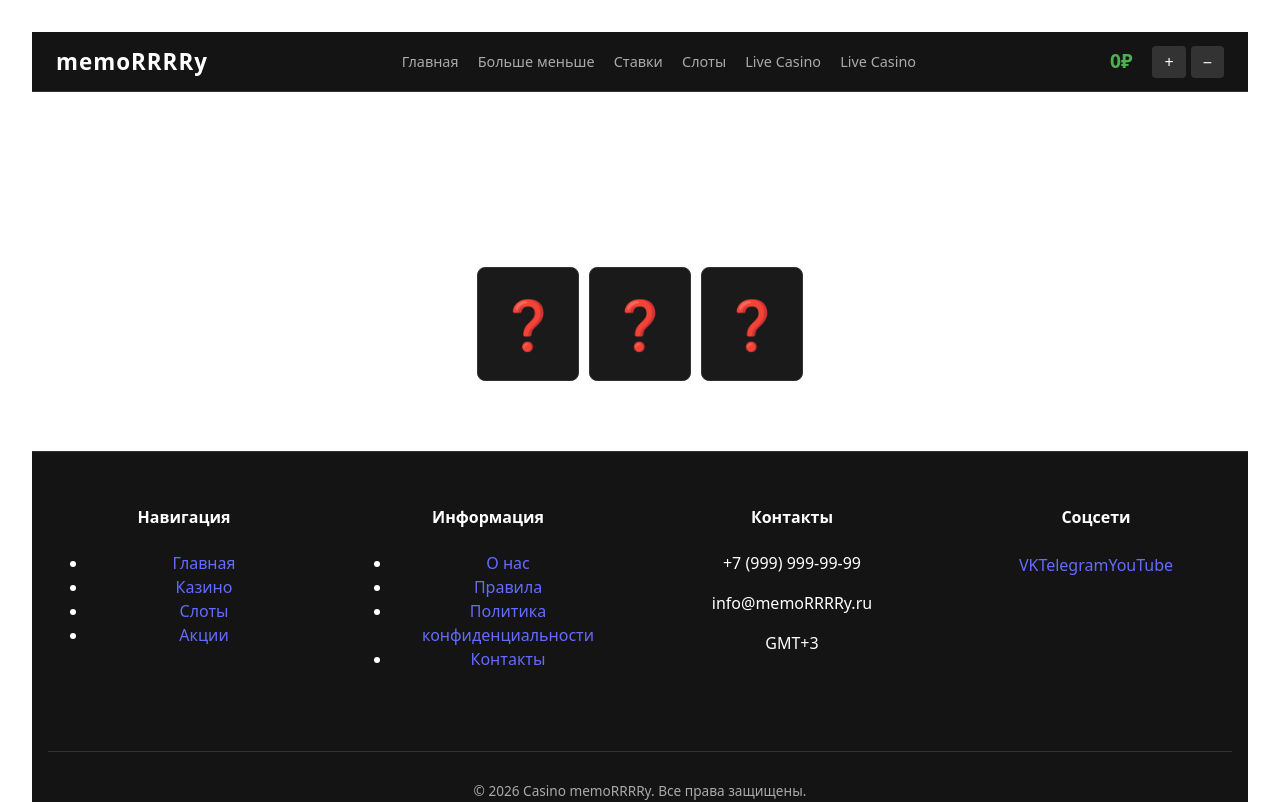
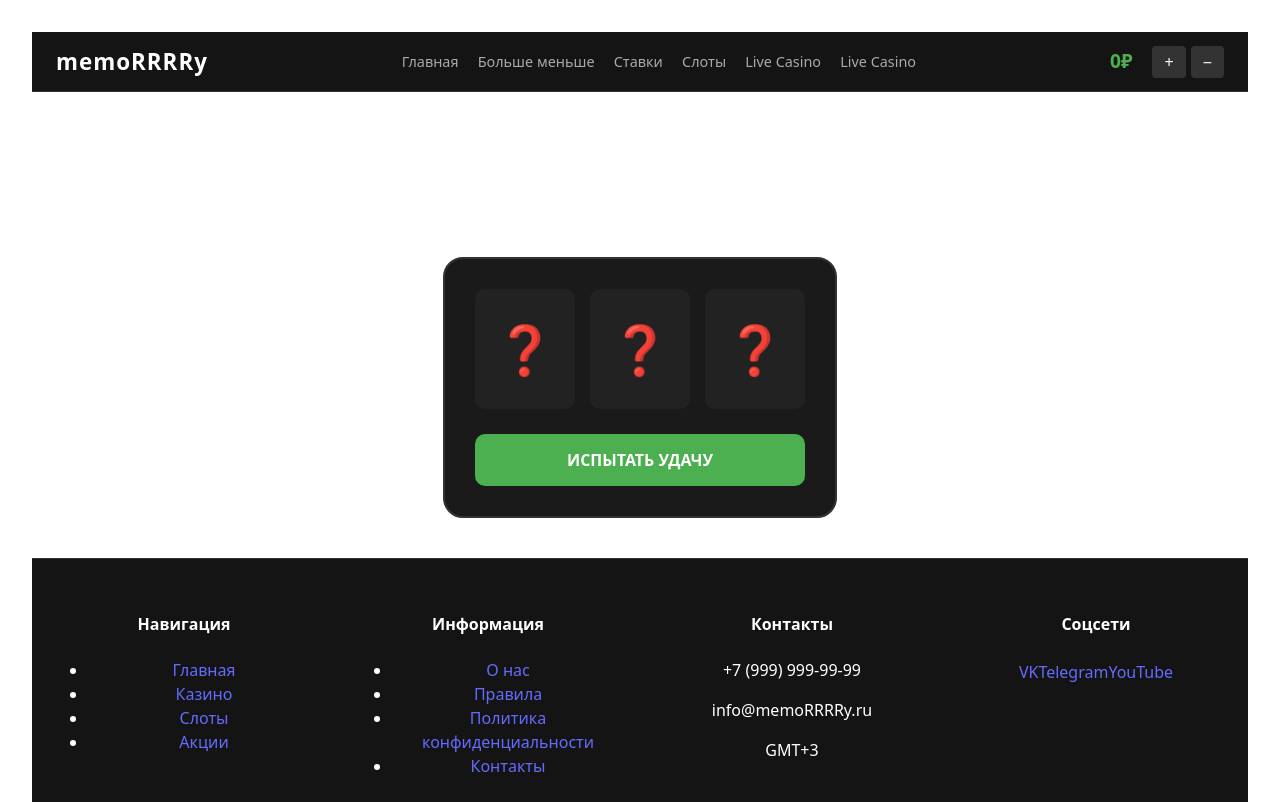
Before and after one commit to Dimabioluwix/Casino, a Vue app: page /page4 in a window 1280 px wide. Shown: the top 802 px of the page. Built offline with nearby package versions, Linux system fonts and the light colour scheme.

Commit message:
логика вращения слотов

```diff
--- a/src/components/page4.vue
+++ b/src/components/page4.vue
@@ -1,21 +1,103 @@
 <script setup>
-import { balance } from '../composables/useUsers.js';
 import { ref } from 'vue';
 
+// Состояние барабанов
 const slots = ref(['❓', '❓', '❓']);
+// Флаг процесса анимации
+const isSpinning = ref(false);
+
+function spin() {
+  isSpinning.value = true;
+
+  // Имитация вращения барабанов
+  setTimeout(() => {
+    const symbols = ['🍒', '🍋', '💎', '7️⃣'];
+
+    // Генерация случайных символов
+    slots.value = [
+      symbols[Math.floor(Math.random() * symbols.length)],
+      symbols[Math.floor(Math.random() * symbols.length)],
+      symbols[Math.floor(Math.random() * symbols.length)]
+    ];
+
+    isSpinning.value = false;
+  }, 800);
+}
 </script>
 
 <template>
-  <div class="slots-container">
+  <div class="slots-page">
     <h1>Игровые Слоты</h1>
-    <div class="machine">
-      <div class="slot" v-for="s in slots">{{ s }}</div>
+
+    <div class="machine-container">
+      <div class="slots-display">
+        <div class="slot-box" v-for="(symbol, index) in slots" :key="index">
+          {{ symbol }}
+        </div>
+      </div>
+
+      <div class="controls-section">
+        <button
+          @click="spin"
+          :disabled="isSpinning"
+          class="spin-btn"
+        >
+          {{ isSpinning ? 'Вращение...' : 'ИСПЫТАТЬ УДАЧУ' }}
+        </button>
+      </div>
     </div>
   </div>
 </template>
 
 <style scoped>
-.slots-container { text-align: center; padding: 50px; color: white; }
-.machine { display: flex; justify-content: center; gap: 10px; margin: 20px 0; font-size: 3rem; }
-.slot { background: #1a1a1a; padding: 20px; border-radius: 8px; border: 1px solid #333; }
+/* Контейнер страницы */
+.slots-page {
+  display: flex;
+  flex-direction: column;
+  align-items: center;
+  padding: 40px;
+  color: white;
+}
+
+/* Оформление автомата */
+.machine-container {
+  background: #1a1a1a;
+  padding: 30px;
+  border-radius: 20px;
+  border: 2px solid #333;
+}
+
+.slots-display {
+  display: flex;
+  gap: 15px;
+  margin-bottom: 25px;
+}
+
+.slot-box {
+  background: #222;
+  width: 100px;
+  height: 120px;
+  display: flex;
+  align-items: center;
+  justify-content: center;
+  font-size: 3rem;
+  border-radius: 10px;
+}
+
+/* Стили кнопки управления */
+.spin-btn {
+  background: #4caf50;
+  color: white;
+  padding: 15px 40px;
+  border: none;
+  border-radius: 10px;
+  cursor: pointer;
+  width: 100%;
+  font-weight: bold;
+}
+
+.spin-btn:disabled {
+  background: #333;
+  cursor: not-allowed;
+}
 </style>
```
